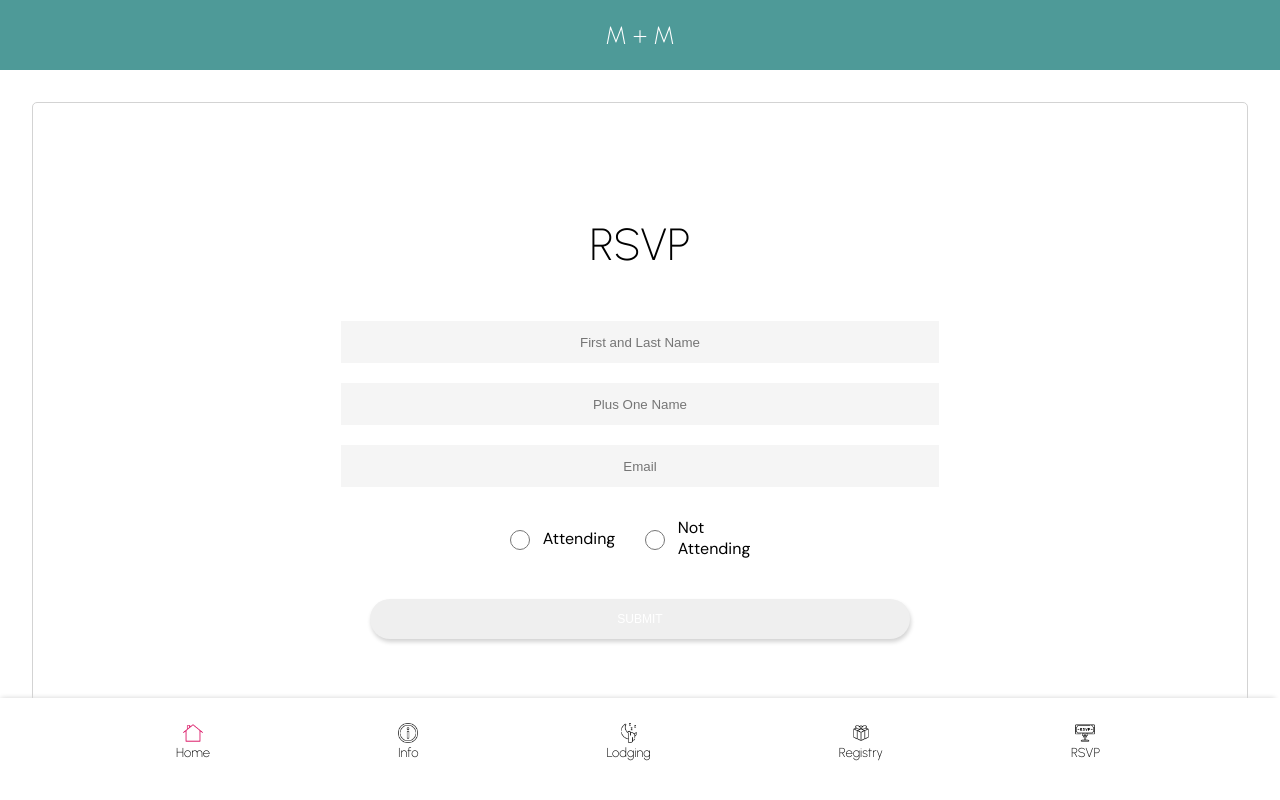
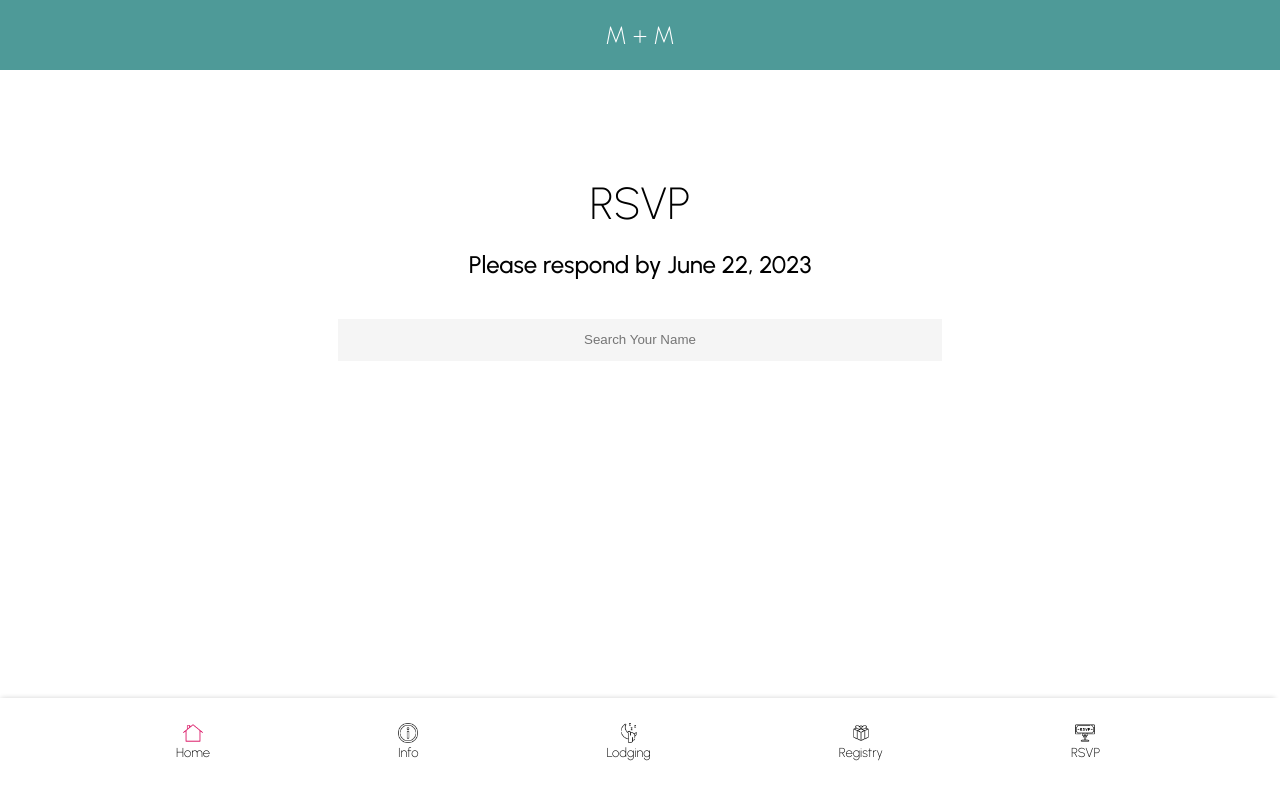
Before and after one commit to mkbonini/wedding_public, a React (Create React App) app: page /rsvp in a window 1280 px wide. Shown: the top 800 px of the page. Built offline with nearby package versions, Linux system fonts and the light colour scheme.

Commit message:
search on RSVP page

```diff
--- a/src/components/Flyout/index.js
+++ b/src/components/Flyout/index.js
@@ -3,7 +3,7 @@ import React, { useEffect, useRef, useState } from 'react';
 import { FlyoutContainer, MenuLink, LinkContainer } from './styled-components';
 import { BrowserRouter as Router, Switch, Route, Link } from 'react-router-dom';
 import Home from '../../views/Home';
-import RSVP from '../../views/RSVP';
+import RSVP from '../../views/RSVP/index';
 import Details from '../../views/Details';
 import Registry from '../../views/Registry';
 import Lodging from '../../views/Lodging';
--- /dev/null
+++ b/src/views/RSVP/Form.tsx
@@ -0,0 +1,180 @@
+/** @format */
+
+import React from 'react';
+import { Radio } from './styled-components/index';
+
+interface IGuest {
+	name: string;
+	plusOne: boolean;
+	children: boolean;
+}
+
+interface FormProps {
+	selectedGuest: IGuest;
+	handleInputRecieved: (input: any) => void;
+	childInputRecieved: boolean;
+	guestInputRecieved: boolean;
+	emailInputRecieved: boolean;
+	notesInputRecieved: boolean;
+	setChildInputRecieved?: (input: boolean) => void;
+	setEmailInputRecieved?: (input: boolean) => void;
+	setNotesInputRecieved?: (input: boolean) => void;
+	setGuestInputRecieved?: (input: boolean) => void;
+}
+
+export default function Form({
+	selectedGuest,
+	handleInputRecieved,
+	childInputRecieved,
+	guestInputRecieved,
+	emailInputRecieved,
+	notesInputRecieved,
+	setChildInputRecieved,
+	setEmailInputRecieved,
+	setNotesInputRecieved,
+	setGuestInputRecieved,
+}: FormProps) {
+	return (
+		<form action='/my-handling-form-page' method='post'>
+			{selectedGuest.name && (
+				<>
+					<label
+						htmlFor='name'
+						className={selectedGuest.name ? 'label-visible' : ''}
+					>
+						First and Last Name
+					</label>
+					<input
+						className='form-input'
+						type='text'
+						id='name'
+						name='user_name'
+						placeholder='First and Last Name'
+						defaultValue={selectedGuest.name}
+					/>
+				</>
+			)}
+			{selectedGuest.plusOne && (
+				<>
+					<label
+						htmlFor='plus-one'
+						className={guestInputRecieved ? 'label-visible' : ''}
+					>
+						Plus One Full Name
+					</label>
+					<input
+						className='form-input'
+						type='text'
+						id='plus-one-name'
+						name='plus_one'
+						placeholder='Plus One Full Name'
+						onChange={(e) =>
+							handleInputRecieved({
+								e,
+								label: 'guest',
+								setGuestInputRecieved,
+							})
+						}
+					/>
+				</>
+			)}
+
+			{selectedGuest.children && (
+				<>
+					<label
+						htmlFor='children'
+						className={childInputRecieved ? 'label-visible' : ''}
+					>
+						Kids? How Many & Names
+					</label>
+					<input
+						className='form-input'
+						type='text'
+						id='plus-one-name'
+						name='plus_one'
+						placeholder='Kids? How Many & Names'
+						onChange={(e) =>
+							handleInputRecieved({
+								e,
+								label: 'child',
+								setChildInputRecieved,
+							})
+						}
+					/>
+				</>
+			)}
+			{selectedGuest.name && (
+				<>
+					<label
+						htmlFor='mail'
+						className={emailInputRecieved ? 'label-visible' : ''}
+					>
+						Email
+					</label>
+					<input
+						className='form-input'
+						type='email'
+						id='mail'
+						name='user_email'
+						placeholder='Email'
+						onChange={(e) =>
+							handleInputRecieved({
+								e,
+								label: 'email',
+								setEmailInputRecieved,
+							})
+						}
+					/>
+					<label
+						htmlFor='additional'
+						className={notesInputRecieved ? 'label-visible' : ''}
+					>
+						Notes? Diet/Allergies, special needs or anything important for us to
+						know?
+					</label>
+					<input
+						className='form-input'
+						type='text'
+						id='additional'
+						name='additional'
+						placeholder='Any Notes?'
+						onChange={(e) =>
+							handleInputRecieved({
+								e,
+								label: 'notes',
+								setNotesInputRecieved,
+							})
+						}
+					/>
+					<Radio>
+						<div>
+							<input
+								className='radio-input'
+								type='radio'
+								id='attending'
+								name='rsvp'
+								value='attending'
+							/>
+							<label className='radio-label' htmlFor='attending'>
+								Let's Party
+							</label>
+						</div>
+						<div>
+							<input
+								className='radio-input'
+								type='radio'
+								id='not-attending'
+								name='rsvp'
+								value='not-attending'
+							/>
+							<label className='radio-label' htmlFor='not-attending'>
+								Can't Come
+							</label>
+						</div>
+					</Radio>
+					<button onClick={() => alert('signed up')}>SUBMIT</button>
+				</>
+			)}
+		</form>
+	);
+}
--- /dev/null
+++ b/src/views/RSVP/index.tsx
@@ -0,0 +1,118 @@
+/** @format */
+
+import React, { useState } from 'react';
+import {
+	RsvpTitle,
+	SignUpForm,
+	RsvpContainer,
+	Input,
+	Name,
+	NamesContainer,
+} from './styled-components';
+import guestList from './utils/guestList.json';
+import { handleInputRecieved, editSearchTerm } from './utils';
+import Form from './Form';
+export default function RSVP() {
+	const [guestInputRecieved, setGuestInputRecieved] = useState(false);
+	const [emailInputRecieved, setEmailInputRecieved] = useState(false);
+	const [childInputRecieved, setChildInputRecieved] = useState(false);
+	const [notesInputRecieved, setNotesInputRecieved] = useState(false);
+
+	interface IGuest {
+		name: string;
+		plusOne: boolean;
+		children: boolean;
+	}
+	const [selectedGuest, setSelectedGuest] = useState<IGuest>({
+		name: '',
+		plusOne: false,
+		children: false,
+	});
+	const [searchTerm, setSearchTerm] = useState('');
+
+	const filterNames = guestList.filter((guest) => {
+		if (searchTerm === '') return null;
+		else if (guest.name.toLowerCase().includes(searchTerm.toLowerCase())) {
+			return guest;
+		} else {
+			return null;
+		}
+	});
+
+	const handleGuestSelection = (guestSelected: any) => {
+		const guest = guestList.find((guest) => guest.name === guestSelected);
+		guest &&
+			setSelectedGuest({
+				name: guest.name,
+				plusOne: guest.plusOne,
+				children: guest.children,
+			});
+	};
+
+	const handleGuestDeselection = () => {
+		setSelectedGuest({
+			name: '',
+			plusOne: false,
+			children: false,
+		});
+		setSearchTerm('');
+		setGuestInputRecieved(false);
+		setEmailInputRecieved(false);
+		setChildInputRecieved(false);
+		setNotesInputRecieved(false);
+	};
+
+	return (
+		<RsvpContainer>
+			<SignUpForm>
+				<RsvpTitle>
+					<h1>RSVP</h1>
+					<h2>Please respond by June 22, 2023</h2>
+				</RsvpTitle>
+				{!selectedGuest.name && (
+					<>
+						<Input
+							type='text'
+							placeholder='Search Your Name'
+							onChange={(e: any) => editSearchTerm(e, setSearchTerm)}
+						/>
+						<NamesContainer>
+							{filterNames.map((guest, i) => {
+								return (
+									<Name
+										key={i}
+										onClick={() => handleGuestSelection(guest.name)}
+									>
+										<p>{guest.name}</p>
+									</Name>
+								);
+							})}
+						</NamesContainer>
+					</>
+				)}
+				{selectedGuest.name && (
+					<div style={{ paddingBottom: '20px' }}>
+						<span>
+							You are RSVP'ing as{' '}
+							<span style={{ fontWeight: 800 }}>{selectedGuest.name}</span>. To
+							deselect and return to search, click
+						</span>{' '}
+						<span onClick={() => handleGuestDeselection()}>HERE</span>
+					</div>
+				)}
+				<Form
+					selectedGuest={selectedGuest}
+					handleInputRecieved={handleInputRecieved}
+					childInputRecieved={childInputRecieved}
+					guestInputRecieved={guestInputRecieved}
+					emailInputRecieved={emailInputRecieved}
+					notesInputRecieved={notesInputRecieved}
+					setChildInputRecieved={setChildInputRecieved}
+					setEmailInputRecieved={setEmailInputRecieved}
+					setNotesInputRecieved={setNotesInputRecieved}
+					setGuestInputRecieved={setGuestInputRecieved}
+				/>
+			</SignUpForm>
+		</RsvpContainer>
+	);
+}
--- a/src/views/RSVP.tsx
+++ b/src/views/RSVP/styled-components/index.tsx
@@ -1,12 +1,48 @@
 /** @format */
 
-import React from 'react';
 import styled from 'styled-components';
 
-const Title = styled.div`
+//Search
+export const NamesContainer = styled.div`
+	width: 100%;
+	max-width: 600px;
+	height: 200px;
+	overflow-y: scroll;
+`;
+
+export const Name = styled.div`
+	height: 40px;
+	background-color: white;
+	border-bottom: 1px solid whitesmoke;
 	display: flex;
 	justify-content: center;
 	align-items: center;
+	&:hover {
+		background-color: #8bb88b;
+		color: white;
+		cursor: pointer;
+	}
+`;
+
+export const Input = styled.input`
+	height: 40px;
+	width: 99%;
+	border: none;
+	background-color: whitesmoke;
+	text-align: center;
+	max-width: 600px;
+	&:focus {
+		outline: none;
+	}
+`;
+
+//RSVP
+
+export const RsvpTitle = styled.div`
+	display: flex;
+	justify-content: center;
+	align-items: center;
+	flex-direction: column;
 	padding: 20px;
 	h1 {
 		font-family: 'Urbanist', sans-serif;
@@ -14,19 +50,19 @@ const Title = styled.div`
 		color: black;
 		font-weight: 300;
 		text-transform: uppercase;
+		margin-bottom: 0;
 	}
 `;
 
-const SignUpForm = styled.div`
+export const SignUpForm = styled.div`
 	display: flex;
 	justify-content: center;
 	align-items: center;
 	flex-direction: column;
 	min-width: 500px;
-	margin: 2rem;
-	padding: 4rem 0rem;
-	border: 1px solid lightgray;
 	border-radius: 5px;
+	margin: 1rem 0rem 4rem;
+	padding: 40px 0px;
 	form {
 		display: flex;
 		flex-direction: column;
@@ -47,6 +83,21 @@ const SignUpForm = styled.div`
 	}
 	li {
 		min-width: 240px;
+	}
+	label {
+		&.radio-label {
+			opacity: 1;
+		}
+		opacity: 0;
+		transition: opacity 1s, height 0 1s;
+		&.label-visible {
+			align-self: flex-start;
+			font-size: 14px;
+			margin-bottom: 5px;
+			opacity: 1;
+			transition: opacity 1s;
+			color: gray;
+		}
 	}
 	input {
 		&.form-input {
@@ -74,7 +125,7 @@ const SignUpForm = styled.div`
 		margin-top: -10px;
 		font-weight: 500;
 		font-size: 12px;
-		background-color: ${(p) => p.color && p.color};
+		background-color: #ef7b9e;
 		box-shadow: 1px 3px 4px lightgray;
 		color: white;
 		&:hover {
@@ -83,14 +134,14 @@ const SignUpForm = styled.div`
 	}
 	@media only screen and (max-width: 1200px) {
 		margin: 20px;
-		padding: 60px 0px;
+		padding: 20px 0px;
 		min-width: unset;
 		border: unset;
 		border-top: 1px solid whitesmoke;
 	}
 `;
 
-const Radio = styled.div`
+export const Radio = styled.div`
 	display: flex;
 	justify-content: center;
 	align-items: center;
@@ -108,71 +159,7 @@ const Radio = styled.div`
 	}
 `;
 
-const RsvpContainer = styled.div`
+export const RsvpContainer = styled.div`
 	height: 100%;
 	padding-bottom: 8rem;
 `;
-
-export default function RSVP() {
-	return (
-		<RsvpContainer>
-			<SignUpForm>
-				<Title>
-					<h1>RSVP</h1>
-				</Title>
-				<form action='/my-handling-form-page' method='post'>
-					<label htmlFor='name'></label>
-					<input
-						className='form-input'
-						type='text'
-						id='name'
-						name='user_name'
-						placeholder='First and Last Name'
-					/>
-
-					<label htmlFor='plus-one'></label>
-					<input
-						className='form-input'
-						type='text'
-						id='plus-one-name'
-						name='plus_one'
-						placeholder='Plus One Name'
-					/>
-
-					<label htmlFor='mail'></label>
-					<input
-						className='form-input'
-						type='email'
-						id='mail'
-						name='user_email'
-						placeholder='Email'
-					/>
-
-					<Radio>
-						<div>
-							<input
-								className='radio-input'
-								type='radio'
-								id='attending'
-								name='rsvp'
-								value='attending'
-							/>
-							<label htmlFor='attending'>Attending</label>
-						</div>
-						<div>
-							<input
-								className='radio-input'
-								type='radio'
-								id='not-attending'
-								name='rsvp'
-								value='not-attending'
-							/>
-							<label htmlFor='not-attending'>Not Attending</label>
-						</div>
-					</Radio>
-					<button onClick={() => alert('signed up')}>SUBMIT</button>
-				</form>
-			</SignUpForm>
-		</RsvpContainer>
-	);
-}
--- /dev/null
+++ b/src/views/RSVP/utils/guestList.json
@@ -0,0 +1,16 @@
+[
+	{ "name": "Hope Tranberg", "plusOne": true, "children": false},
+	{ "name": "Emily Cornier", "plusOne": true , "children": false},
+	{ "name": "Erika Hiramitsu", "plusOne": false , "children": false},
+	{ "name": "Rachael Compton", "plusOne": true , "children": false},
+	{ "name": "Carolyn Bonini", "plusOne": true, "children": false},
+	{ "name": "Arthur Bonini", "plusOne": true , "children": false},
+    { "name": "Elizabeth Bonini", "plusOne": true, "children": true},
+    { "name": "Garbagio", "plusOne": true, "children": false},
+    { "name": "Kojin Tranberg", "plusOne": true , "children": true},
+    { "name": "Kentaro Tranberg", "plusOne": false , "children": false},
+    { "name": "Kazuto Tranberg", "plusOne": false , "children": false},
+    { "name": "Hitomi Okada", "plusOne": true , "children": false},
+    { "name": "Clara Bobriky", "plusOne": true, "children": false}
+
+]
--- /dev/null
+++ b/src/views/RSVP/utils/index.tsx
@@ -0,0 +1,58 @@
+/** @format */
+import React from 'react';
+
+interface InputProps {
+	e: any;
+	label: string;
+	setGuestInputRecieved?: (input: boolean) => void;
+	setEmailInputRecieved?: (input: boolean) => void;
+	setChildInputRecieved?: (input: boolean) => void;
+	setNotesInputRecieved?: (input: boolean) => void;
+}
+
+//handles the input recieved in the form. Notes if a input is recieved and then displays the cooresponding label.
+export const handleInputRecieved = ({
+	e,
+	label,
+	setGuestInputRecieved,
+	setEmailInputRecieved,
+	setChildInputRecieved,
+	setNotesInputRecieved,
+}: InputProps) => {
+	if (label === 'guest') {
+		if (e.target.value.length === 0) {
+			setGuestInputRecieved && setGuestInputRecieved(false);
+		} else {
+			setGuestInputRecieved && setGuestInputRecieved(true);
+		}
+	}
+	if (label === 'email') {
+		if (e.target.value.length === 0) {
+			setEmailInputRecieved && setEmailInputRecieved(false);
+		} else {
+			setEmailInputRecieved && setEmailInputRecieved(true);
+		}
+	}
+	if (label === 'child') {
+		if (e.target.value.length === 0) {
+			setChildInputRecieved && setChildInputRecieved(false);
+		} else {
+			setChildInputRecieved && setChildInputRecieved(true);
+		}
+	}
+	if (label === 'notes') {
+		if (e.target.value.length === 0) {
+			setNotesInputRecieved && setNotesInputRecieved(false);
+		} else {
+			setNotesInputRecieved && setNotesInputRecieved(true);
+		}
+	}
+};
+
+//Saves what is being searched when user inputs name
+export const editSearchTerm = (
+	e: any,
+	setSearchTerm: (input: string) => void
+) => {
+	setSearchTerm(e.target.value);
+};
```
